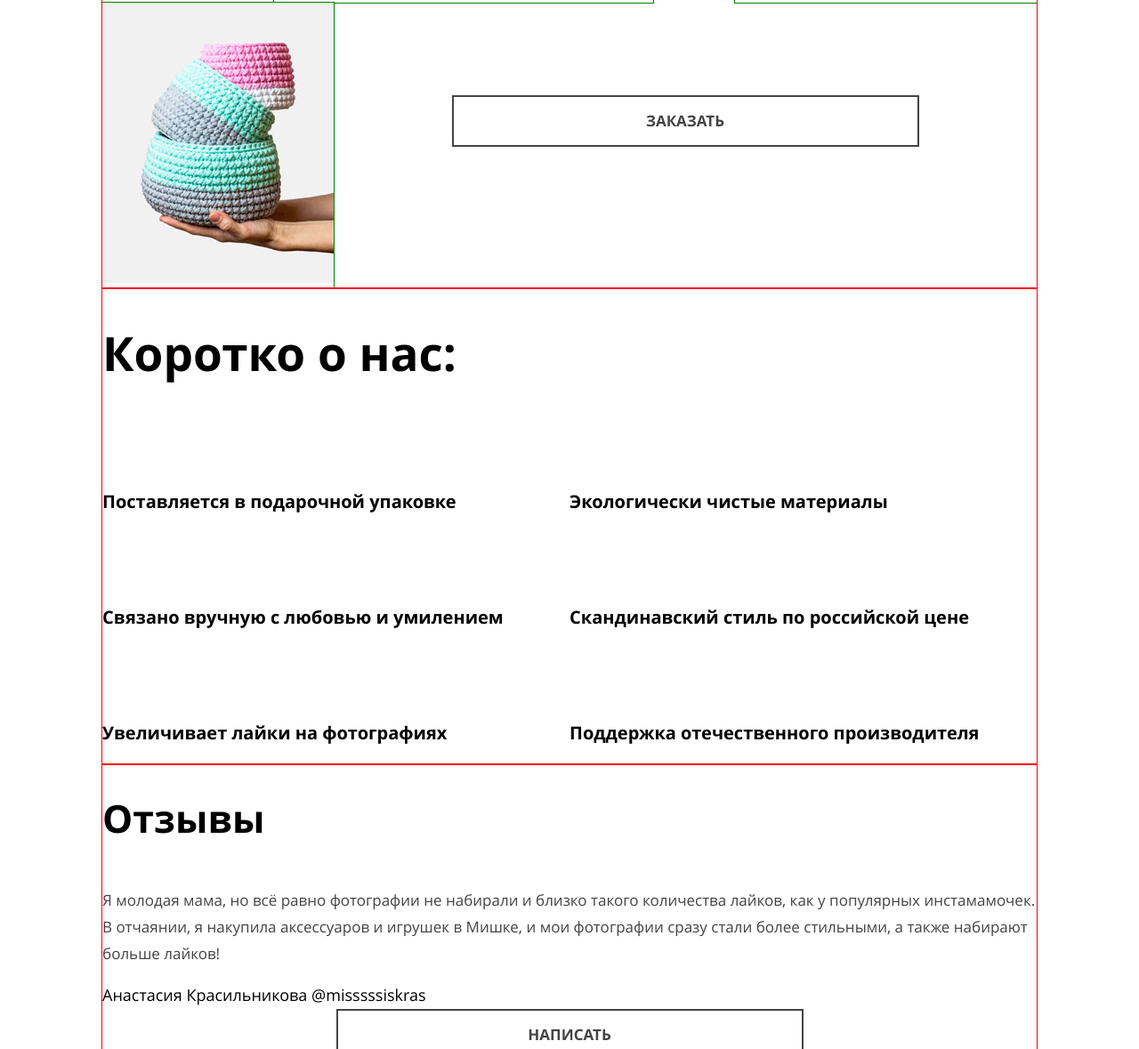
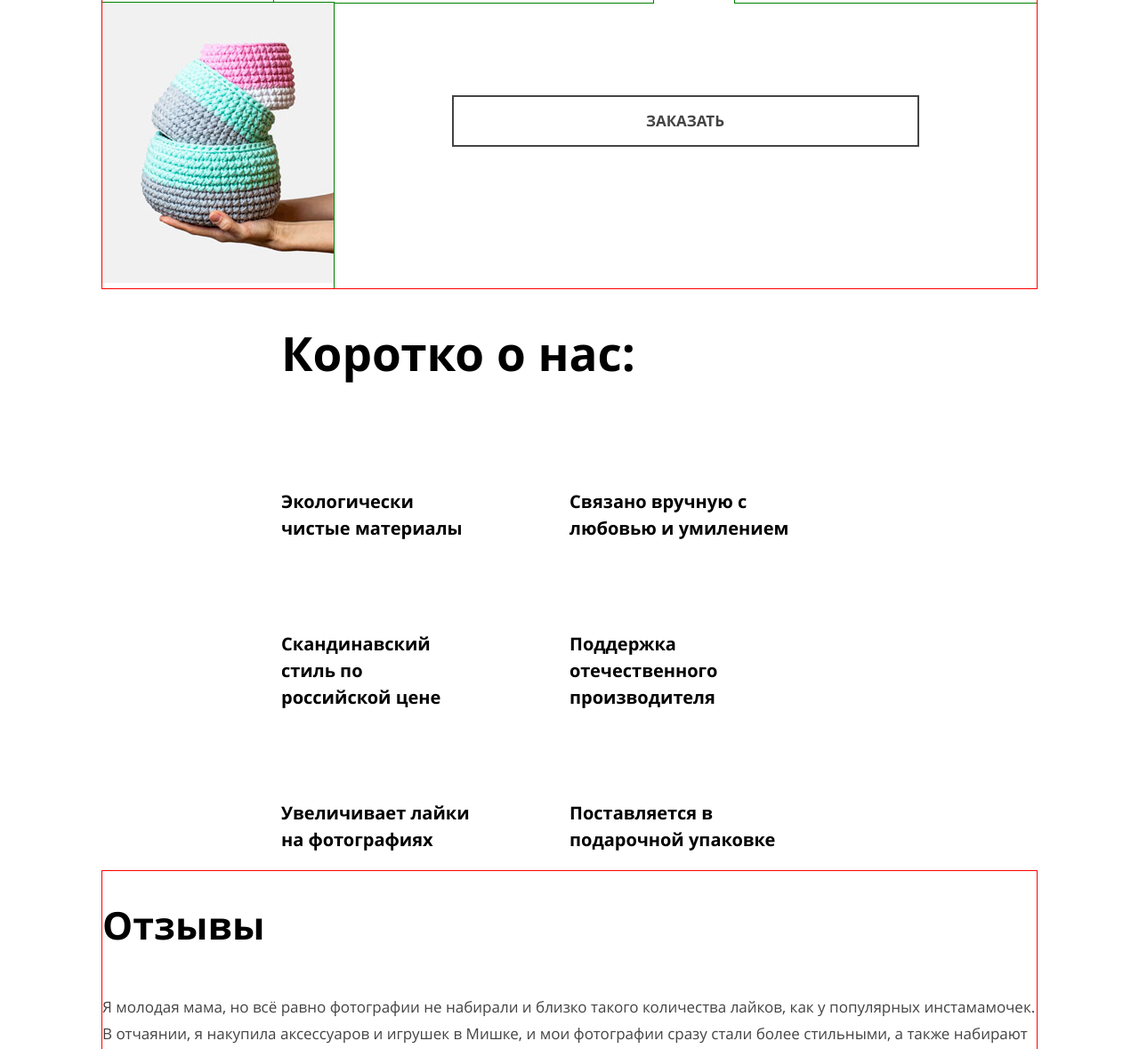
Before and after one commit to LbIdarka/234657-mishka, a website: page index.html in a window 1280 px wide. Shown: the part 1124-2303 px from the top of the page at 89% size. Drawn offline with nearby package versions, Linux system fonts and the light colour scheme; files that its build step writes are made by us from their sources.

Commit message:
разметка разделов category и about-us

```diff
--- a/sass/blocks/about-us.scss
+++ b/sass/blocks/about-us.scss
@@ -1,6 +1,5 @@
 .about-us {
   @include conteiner;
-  outline: $outline;
 }
 
 .about-us__title {
@@ -35,31 +34,41 @@
     padding-top: 60px;
     @include font-style(20px, 30px, 700, #000000);
 
-    &:first-child {
+    &:nth-child(3n+1) {
       order: 1;
     }
 
-    &:nth-child(2) {
+    &:nth-child(3n+2) {
+      order: 2;
+    }
+
+    &:nth-child(3n+3) {
       order: 3;
     }
 
-    &:nth-child(3) {
-    order: 3;
-    }
-
-    &:nth-child(4) {
-    order: 2;
-    }
-
-    &:nth-child(5) {
-    order: 4;
+    &:nth-child(-n+3) {
+      padding-right: 100px;
+      box-sizing: border-box;
     }
   }
 }
 
 @media ($desktop-widths) {
 
+  .about-us {
+    width: 648px;
+  }
+
   .about-us__title {
     @include font-style(53px, 57px, 700, #000000);
   }
+
+  .about-us__list-item:nth-child(-n+3) {
+      padding-right: 106px;
+      box-sizing: border-box;
+    }
+
+  .about-us__list-item:nth-child(n+4) {
+    width: 274px;
+  }
 }
--- a/sass/blocks/category.scss
+++ b/sass/blocks/category.scss
@@ -1,12 +1,10 @@
 .category {
   width: 100%;
-  outline: $outline;
 }
 
 .category__list-item {
   width: 100%;
   background: $color-green;
-  outline: darkblue;
 }
 
 .category__list-item:last-child {
```
